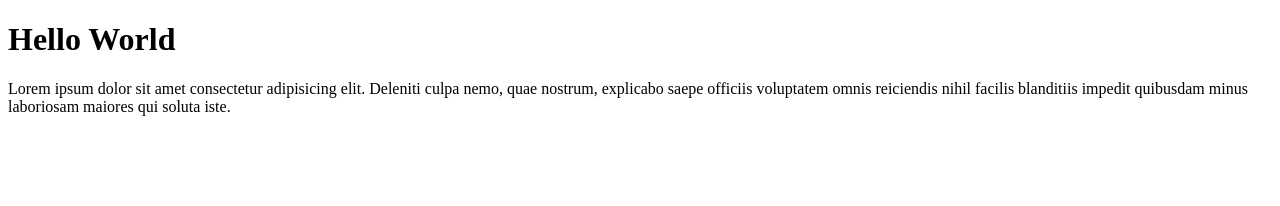
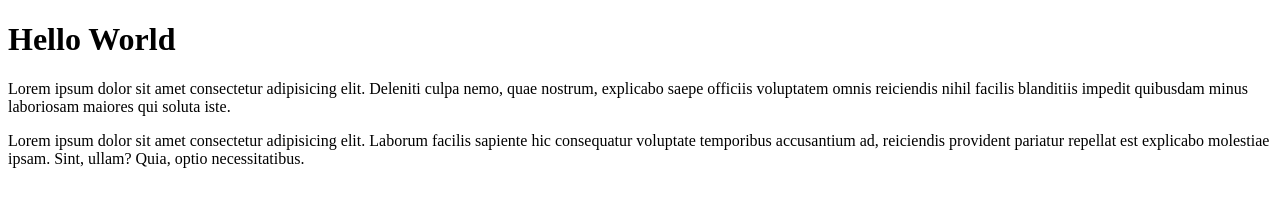
Before and after one commit to MAD71241/htmlcss-hello, a plain HTML site: page index.html in a window 1280 px wide. Drawn offline with Linux system fonts and the light colour scheme.

Commit message:
Aggiunto paragrafo 2

```diff
--- a/index.html
+++ b/index.html
@@ -9,5 +9,6 @@
 <body>
     <h1>Hello World</h1>
     <p>Lorem ipsum dolor sit amet consectetur adipisicing elit. Deleniti culpa nemo, quae nostrum, explicabo saepe officiis voluptatem omnis reiciendis nihil facilis blanditiis impedit quibusdam minus laboriosam maiores qui soluta iste.</p>
+    <p>Lorem ipsum dolor sit amet consectetur adipisicing elit. Laborum facilis sapiente hic consequatur voluptate temporibus accusantium ad, reiciendis provident pariatur repellat est explicabo molestiae ipsam. Sint, ullam? Quia, optio necessitatibus.</p>
 </body>
 </html>
```
